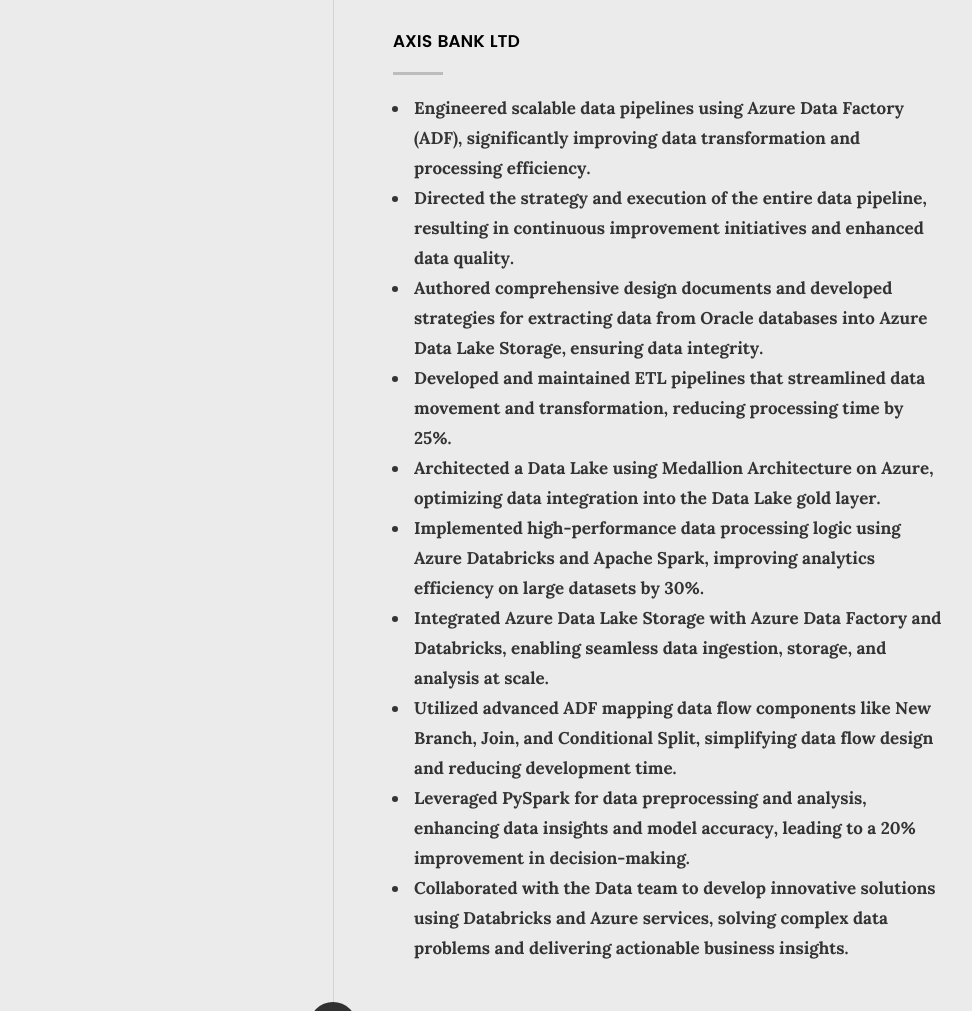
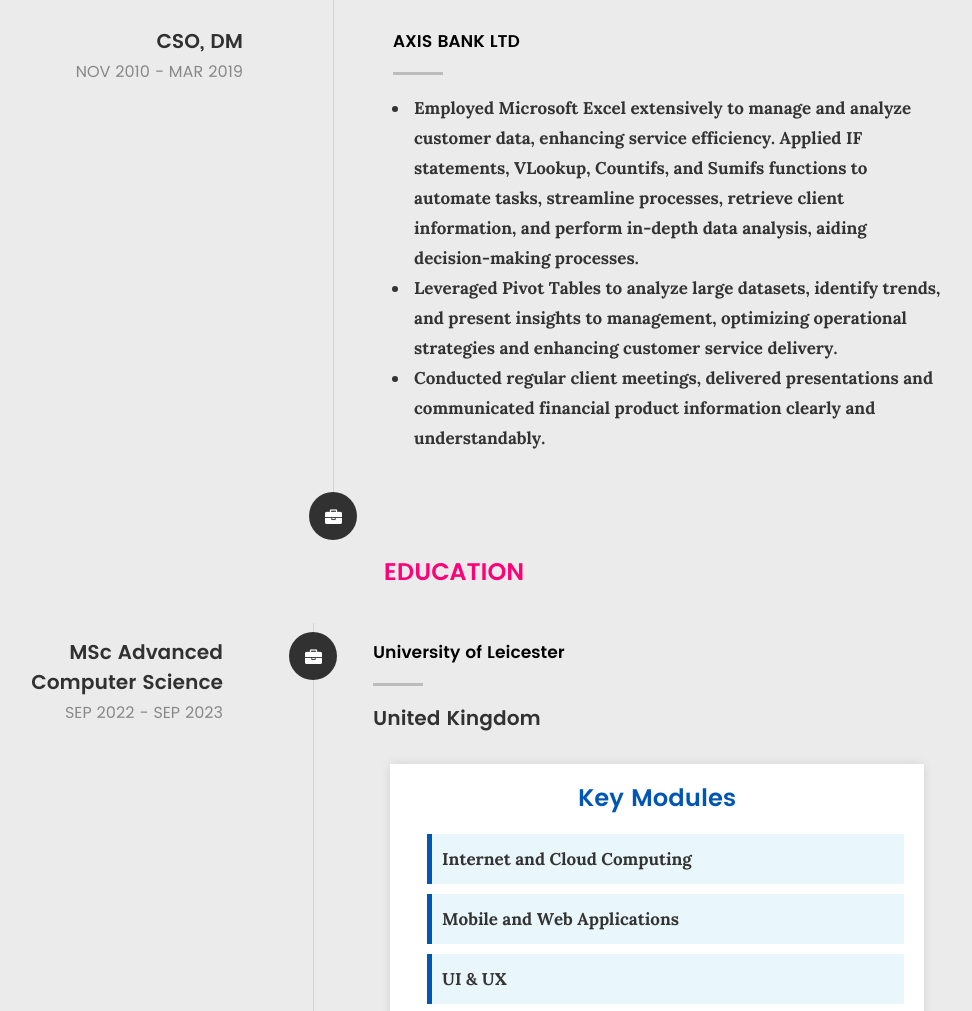
Before and after one commit to niranjana405/Portfolio, a plain HTML site: page index.html in a window 1280 px wide. Shown: the part 3600-4611 px from the top of the page, without its empty margins (166-1138 px from the left). Drawn offline with Linux system fonts and the light colour scheme; files whose address does not match are found by name.

Commit message:
Update index.html

```diff
--- a/index.html
+++ b/index.html
@@ -282,6 +282,9 @@
 </ul>
 
 	   				</div>
+					<div class="timeline-ico">
+	   					<i class="fa fa-briefcase"></i>
+	   				</div>
 					<div class="timeline-header">
 	   					<h3> DATA ENGINEER</h3>
 	   					<p>APR 2019 - JAN 2021</p>
@@ -296,20 +299,23 @@
 </ul>
 
 	   				</div>
+					<div class="timeline-ico">
+	   					<i class="fa fa-briefcase"></i>
+	   				</div>
+					<div class="timeline-header">
+	   					<h3> CSO, DM</h3>
+	   					<p>NOV 2010 - MAR 2019</p>
+	   				</div>
 					<div class="timeline-content">
 	   					<h4><a href="https://le.ac.uk/">AXIS BANK LTD</a></h4>
 						 <ul>
-  <li><strong>Engineered scalable data pipelines</strong> using Azure Data Factory (ADF), significantly improving data transformation and processing efficiency.</li>
-  <li><strong>Directed the strategy and execution</strong> of the entire data pipeline, resulting in continuous improvement initiatives and enhanced data quality.</li>
-  <li><strong>Authored comprehensive design documents</strong> and developed strategies for extracting data from Oracle databases into Azure Data Lake Storage, ensuring data integrity.</li>
-  <li><strong>Developed and maintained ETL pipelines</strong> that streamlined data movement and transformation, reducing processing time by 25%.</li>
-  <li><strong>Architected a Data Lake</strong> using Medallion Architecture on Azure, optimizing data integration into the Data Lake gold layer.</li>
-  <li><strong>Implemented high-performance data processing</strong> logic using Azure Databricks and Apache Spark, improving analytics efficiency on large datasets by 30%.</li>
-  <li><strong>Integrated Azure Data Lake Storage</strong> with Azure Data Factory and Databricks, enabling seamless data ingestion, storage, and analysis at scale.</li>
-  <li><strong>Utilized advanced ADF mapping data flow components</strong> like New Branch, Join, and Conditional Split, simplifying data flow design and reducing development time.</li>
-  <li><strong>Leveraged PySpark for data preprocessing and analysis</strong>, enhancing data insights and model accuracy, leading to a 20% improvement in decision-making.</li>
-  <li><strong>Collaborated with the Data team</strong> to develop innovative solutions using Databricks and Azure services, solving complex data problems and delivering actionable business insights.</li>
-</ul>
+  <li><strong>Employed Microsoft Excel extensively to manage and analyze customer data, enhancing service efficiency. Applied IF statements, VLookup, Countifs, and Sumifs functions to automate tasks, streamline processes, retrieve client information, and perform in-depth data analysis, aiding decision-making processes.
+</li>
+  <li><strong>Leveraged Pivot Tables to analyze large datasets, identify trends, and present insights to management, optimizing operational strategies and enhancing customer service delivery.
+</li>
+  <li><strong>Conducted regular client meetings, delivered presentations and communicated financial product information clearly and understandably.
+</li>
+						 </ul>
 
 	   				</div>
 
```
